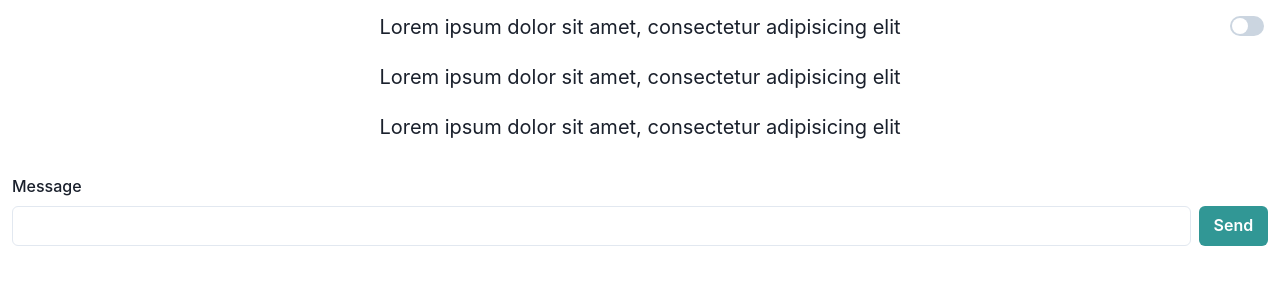
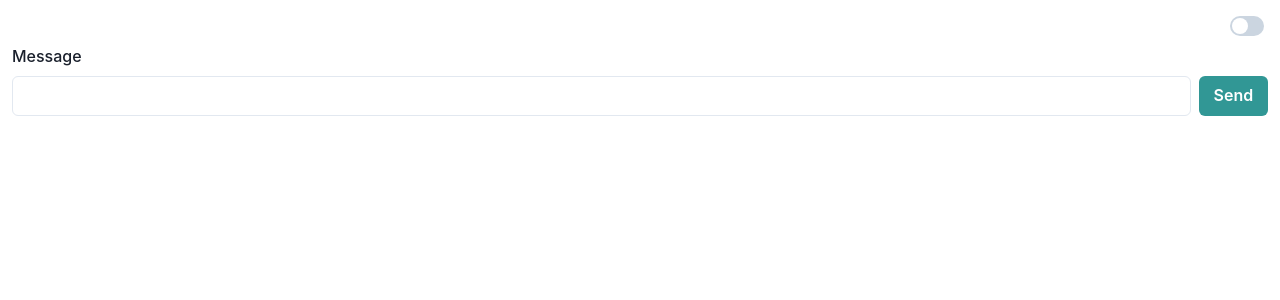
Before and after one commit to feliciaszhang/roaming, a Next.js app in the folder client/: page / in a window 1280 px wide. Shown: the top 300 px of the page. Built offline with nearby package versions, Linux system fonts and the light colour scheme.

Commit message:
alter SocketService into useSocket hook, functioning display of all messages

```diff
--- a/client/src/SocketService.ts
+++ /dev/null
@@ -1,33 +0,0 @@
-import { io, Socket } from "socket.io-client";
-
-export default class SocketService {
-  private socket: Socket = {} as Socket;
-  private room: string;
-
-  constructor(room: string) {
-    this.room = room;
-  }
-
-  public subscribe(room: string) {
-    console.log("Initiating socket service");
-    this.socket = io("http://localhost:8080/", {
-      withCredentials: true,
-    });
-    this.socket.emit("subscribe", this.room);
-    console.log("Client %s subscripted to room: %s" , this.socket.id, this.room);
-
-    this.socket.on("message", (m: string) => {
-      console.log("Received message from server: %s", m);
-    });
-  }
-
-  public message(message: string): void {
-    console.log("Client %s emitted message: %s", this.socket.id, message);
-    this.socket.emit("message", message);
-  }
-
-  public disconnect(): void {
-    console.log("Client %s disconneced", this.socket.id);
-    this.socket.disconnect();
-  }
-}
--- a/client/src/components/MessageListField.tsx
+++ b/client/src/components/MessageListField.tsx
@@ -4,20 +4,17 @@ import { Form, Formik } from "formik";
 import { Box, Button, ListItem, List } from "@chakra-ui/react";
 
 type MessageListFieldProps = InputHTMLAttributes<HTMLInputElement> & {
+  messageList: string[];
 };
 
-export const MessageListField: React.FC<MessageListFieldProps> = () => {
+export const MessageListField: React.FC<MessageListFieldProps> = ({
+  messageList,
+}) => {
   return (
-<List spacing={5}>
-<ListItem>
-    Lorem ipsum dolor sit amet, consectetur adipisicing elit
-  </ListItem>
-  <ListItem>
-    Lorem ipsum dolor sit amet, consectetur adipisicing elit
-  </ListItem>
-  <ListItem>
-    Lorem ipsum dolor sit amet, consectetur adipisicing elit
-  </ListItem>
-</List>
+    <List spacing={5}>
+      {messageList.map((message, i) => (
+        <ListItem>{message}</ListItem>
+      ))}
+    </List>
   );
 };
--- a/client/src/pages/_app.tsx
+++ b/client/src/pages/_app.tsx
@@ -8,19 +8,15 @@ import {
   Button,
 } from "@chakra-ui/react";
 import {DarkModeSwitch} from '../components/DarkModeSwitch'
-import SocketService from '../SocketService'
+import {useSocket} from '../useSocket'
 import { MessageField } from "../components/MessageField";
 import { MessageListField } from "../components/MessageListField";
 
 export const App = () => {
-  const ChatContext: React.Context<SocketService> = createContext(
-    new SocketService("12")
-  );
-  const socket: SocketService = useContext(ChatContext);
-  socket.subscribe("12");
+  const {messageList, sendMessage} = useSocket("12")
 
   const handleSendMessage = (values: { message: string; }) => {
-    socket.message(values.message);
+    sendMessage(values.message);
   }
 
   return (
@@ -29,7 +25,7 @@ export const App = () => {
         <Grid minH="100vh" p={3}>
           <DarkModeSwitch />
           <VStack spacing={8}>
-            <MessageListField />
+            <MessageListField messageList={messageList}/>
             <MessageField handleSendMessage={handleSendMessage}/>
           </VStack>
         </Grid>
--- /dev/null
+++ b/client/src/useSocket.tsx
@@ -0,0 +1,35 @@
+import { io, Socket } from "socket.io-client";
+import { useRef, useEffect, useState } from "react";
+
+export const useSocket = (
+  room: string
+): { messageList: string[]; sendMessage: (message: string) => void } => {
+  const [messageList, setMessageList] = useState([]);
+  const socketRef = useRef<Socket>(null);
+
+  useEffect(() => {
+    socketRef.current = io("http://localhost:8080/", {
+      withCredentials: true,
+    });
+
+    socketRef.current.emit("subscribe", room);
+    console.log("Client %s subscripted to room: %s", socketRef.current.id, room);
+
+    socketRef.current.on("message", (message: string) => {
+      console.log("Received message from server: %s", message)
+      setMessageList((messageList) => [...messageList, message])
+    });
+
+    return () => {
+      console.log("Client %s disconneced", socketRef.current.id);
+      socketRef.current.disconnect();
+    };
+  });
+
+  const sendMessage = (message: string): void => {
+    console.log("Client %s emitted message: %s", socketRef.current.id, message);
+    socketRef.current.emit("message", message);
+  };
+
+  return { messageList, sendMessage };
+};
```
Also changed, not shown: 1 other file (tests, documents, lock files or other folders).
